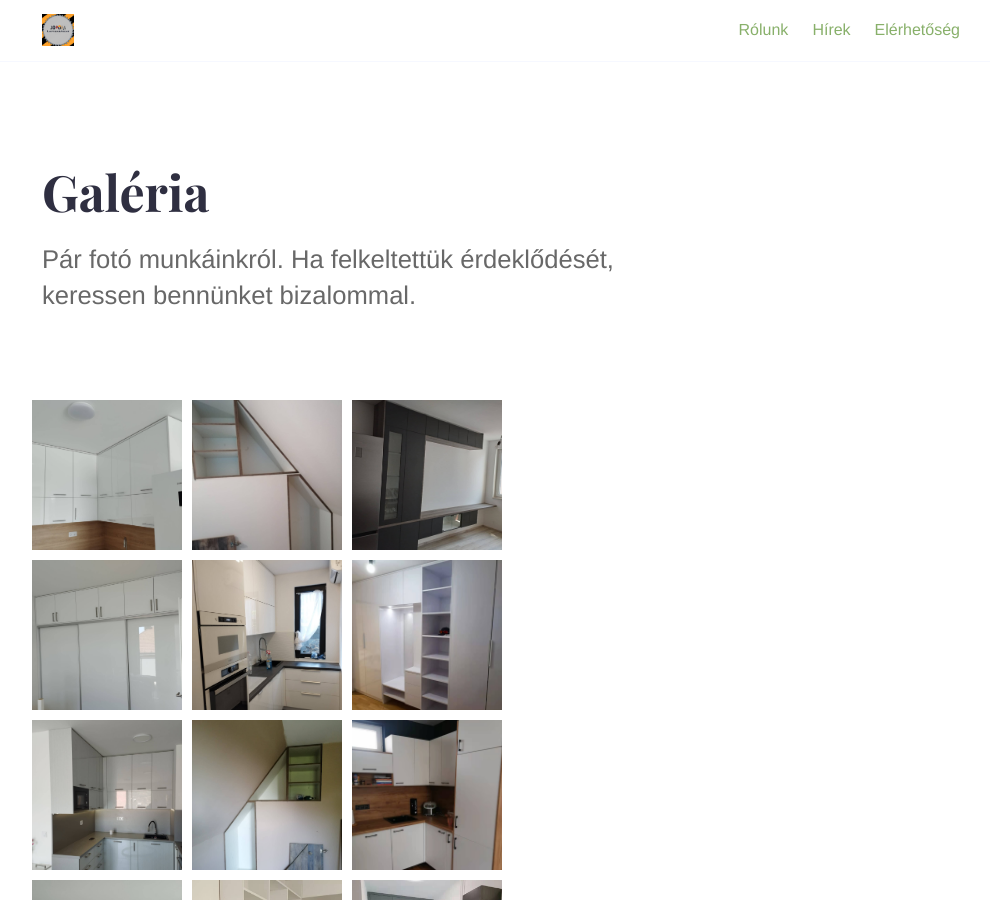
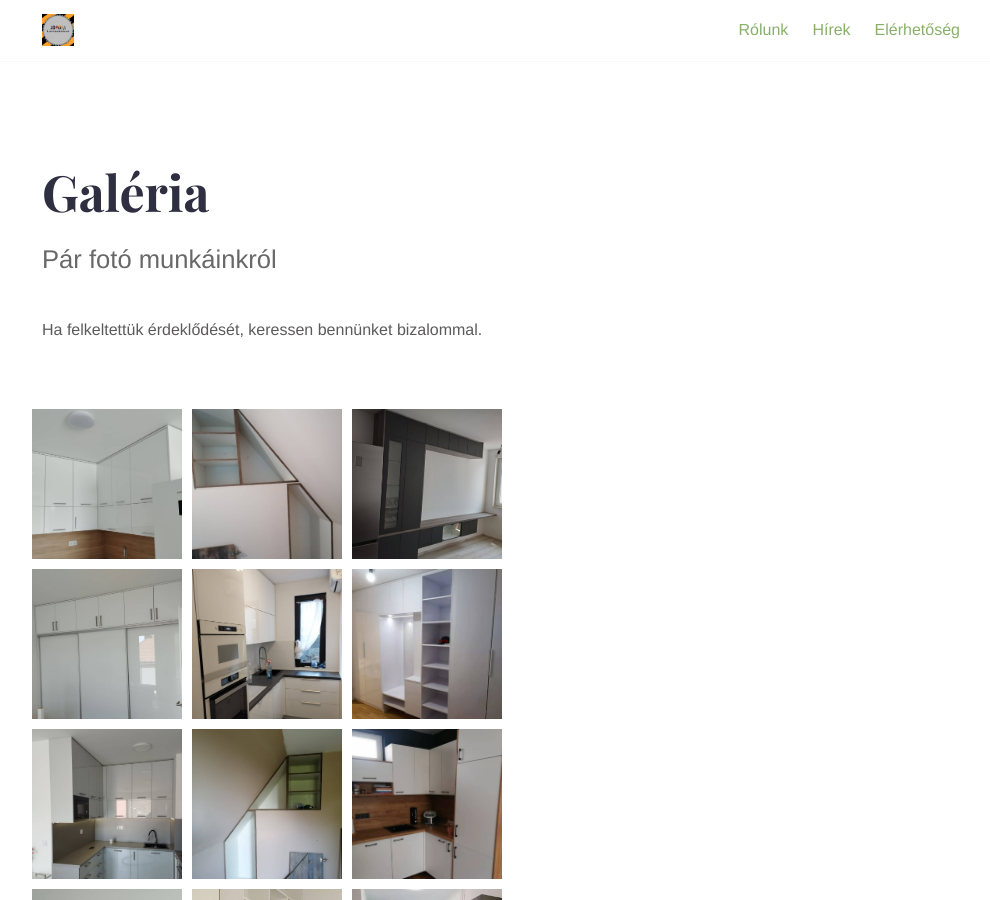
Before and after one commit to jopofa-lapszabaszat/jopofa-lapszabaszat.github.io, a Jekyll site: the page built from _services/galeria.md, in a window 1280 px wide and 900 px high. Shown: the whole window, without its empty margins (133-1123 px from the left). Built offline with Jekyll 4.4.1, drawn with Linux system fonts in a browser that asks for light colours.

Commit message:
And one more.

```diff
--- a/_services/galeria.md
+++ b/_services/galeria.md
@@ -5,4 +5,6 @@ weight: 1
 layout: gallery
 ---
 
-Pár fotó munkáinkról. Ha felkeltettük érdeklődését, keressen bennünket bizalommal.
+Pár fotó munkáinkról
+
+Ha felkeltettük érdeklődését, keressen bennünket bizalommal.
```
